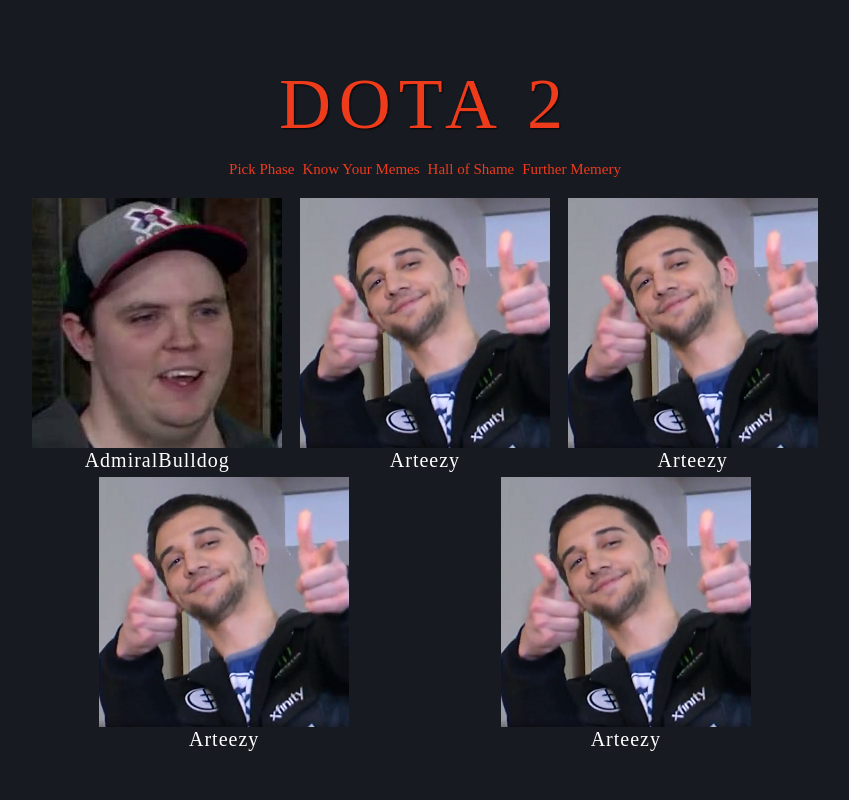
After one commit to adrianvillanueva997/dota2-memes-webpage, a PHP site: page /html/hallofshame.html in a window 1280 px wide. The commit adds this page. Shown: the whole page, without its empty margins (215-1064 px from the left). Run offline with PHP 8.4, Linux system fonts and the light colour scheme; some libraries are stand-ins or nearby versions.

Commit message:
Hall of Shame incorporated (rtz)

```diff
--- a/css/styles.css
+++ b/css/styles.css
@@ -96,3 +96,24 @@
     font-family: "goudy_trajan_mediummedium", serif;
     color: #bca06d;
 }
+
+#hallofshame{
+	margin-top:20px;
+	margin-bottom:20px;
+	display: flex;
+    justify-content: space-around;
+	flex-wrap: wrap;
+}
+
+#hallofshame h4 {
+	font-family: 'Radiance-SemiBold';
+	font-weight: normal;
+	letter-spacing: 1px;
+	font-size: 20px;
+	color: #FFFFFF;
+	text-align: center;
+}
+
+#hallofshame img:hover {
+    transform: scale(1.1);
+}
--- /dev/null
+++ b/html/hallofshame.html
@@ -0,0 +1,100 @@
+<!DOCTYPE html>
+<html lang="en">
+<head>
+    <!-- Latest compiled and minified CSS -->
+    <link rel="stylesheet" href="https://maxcdn.bootstrapcdn.com/bootstrap/3.3.7/css/bootstrap.min.css">
+
+    <!-- jQuery library -->
+    <script src="https://ajax.googleapis.com/ajax/libs/jquery/3.3.1/jquery.min.js"></script>
+
+    <!-- Latest compiled JavaScript -->
+    <script src="https://maxcdn.bootstrapcdn.com/bootstrap/3.3.7/js/bootstrap.min.js"></script>
+    <meta charset="UTF-8">
+    <link rel="shortcut icon" type="image/png" href="../resources/img/favicon.png"/>
+	<link rel="stylesheet" href="../css/bootstrap.min.css">
+	<link rel="stylesheet" href="../css/styles.css">
+
+    <title>Dota 2</title>
+</head>
+<body>
+	<div id="dota2">
+		<a href="dota2.html"><h1>Dota 2</h1></a>
+
+		<div id="navigatorbar">
+			<div id="navigatoritem">
+				<a href="../index.html">Pick Phase</a>
+			</div>
+			<div id="navigatoritem">
+				<a href="about.html">Know Your Memes</a>
+			</div>
+			<div id="navigatoritem">
+				<a href="hallofshame.html">Hall of Shame</a>
+			</div>
+			<div id="navigatoritem">
+				<a href="something.html">Further Memery</a>
+			</div>
+		</div>
+		<div class="col-md-12">
+			<div class="col-md-2">
+			</div>
+			<div class="col-md-8">
+				<div id="hallofshame">
+					<a href="admiralbulldog.html">
+						<div class="ashamed">
+							<div class="ashamedpic">
+								<img src="../resources/img/ashamed/admiralbulldog.png" alt="250kg beast">
+							</div>
+							<div class="ashamedname">
+								<h4>AdmiralBulldog</h4>
+							</div>
+						</div>
+					</a>
+					<a href="rtz.html">
+						<div class="ashamed">
+							<div class="ashamedpic">
+								<img src="../resources/img/ashamed/rtz.png" alt="BabyRage">
+							</div>
+							<div class="ashamedname">
+								<h4>Arteezy</h4>
+							</div>
+						</div>
+					</a>
+										<a href="rtz.html">
+						<div class="ashamed">
+							<div class="ashamedpic">
+								<img src="../resources/img/ashamed/rtz.png" alt="BabyRage">
+							</div>
+							<div class="ashamedname">
+								<h4>Arteezy</h4>
+							</div>
+						</div>
+					</a>
+										<a href="rtz.html">
+						<div class="ashamed">
+							<div class="ashamedpic">
+								<img src="../resources/img/ashamed/rtz.png" alt="BabyRage">
+							</div>
+							<div class="ashamedname">
+								<h4>Arteezy</h4>
+							</div>
+						</div>
+					</a>
+										<a href="rtz.html">
+						<div class="ashamed">
+							<div class="ashamedpic">
+								<img src="../resources/img/ashamed/rtz.png" alt="BabyRage">
+							</div>
+							<div class="ashamedname">
+								<h4>Arteezy</h4>
+							</div>
+						</div>
+					</a>
+				</div>
+			</div>
+			<div class="col-md-2">
+			</div>
+		</div>
+
+	</div>
+</body>
+</html>
```
Also changed, not shown: html/about.html (+9 -1 lines), resources/img/ashamed/admiralbulldog.png (added), resources/img/ashamed/rtz.png (added).
